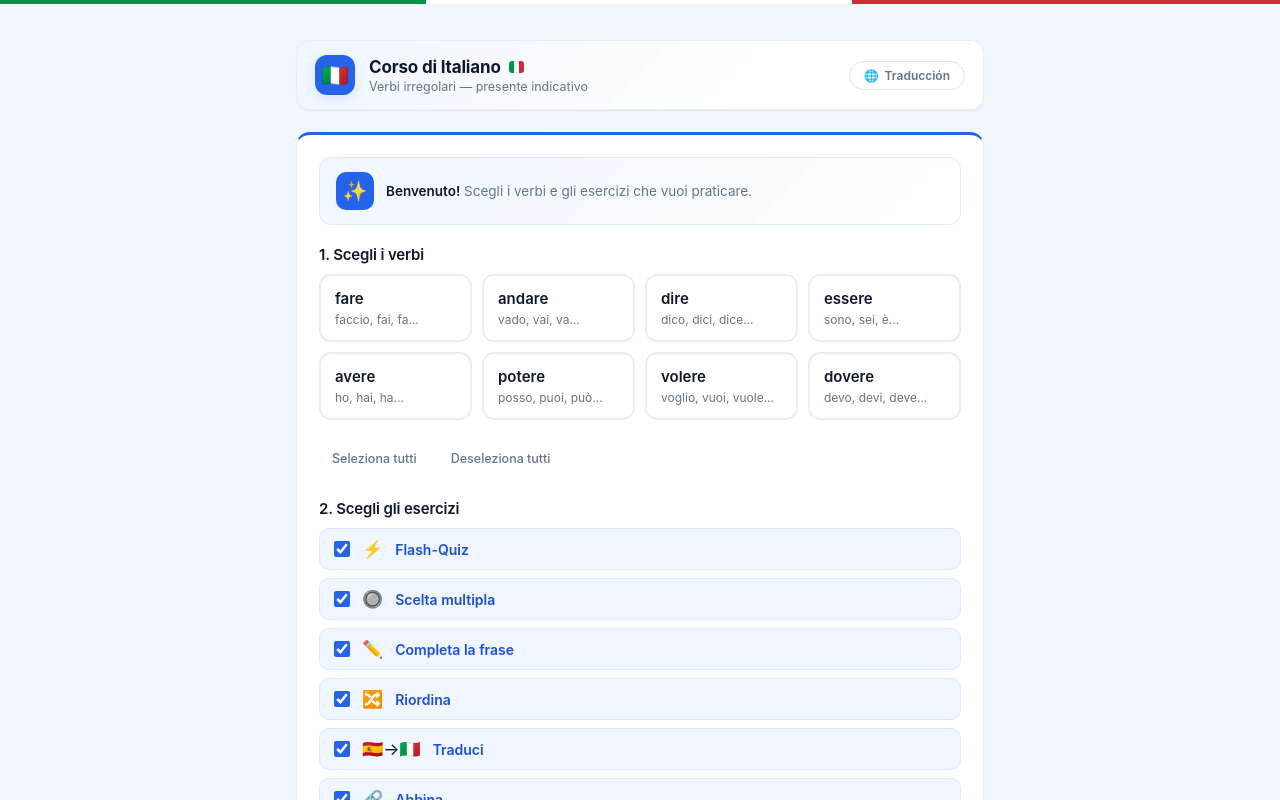
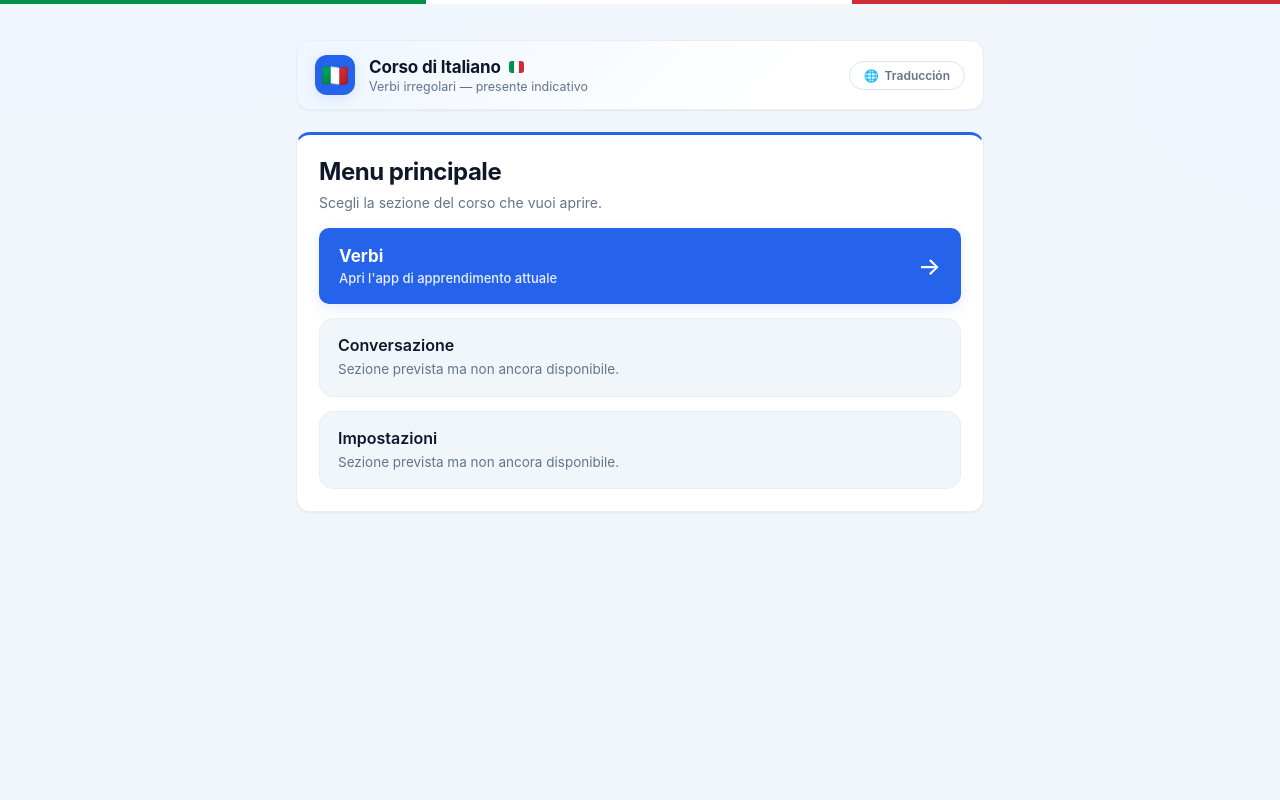
Before and after one commit to esteban-russi/corso-di-italiano, a React (Vite) app: page / in a window 1280 px wide. Shown: the top 800 px of the page. Built offline with nearby package versions, Linux system fonts and the light colour scheme.

Commit message:
Add top-level app section state

```diff
--- a/src/App.tsx
+++ b/src/App.tsx
@@ -20,6 +20,8 @@ type AppStage =
   | { kind: "selector" }
   | { kind: "lesson"; verbs: string[]; exercises: ExerciseType[]; step: number; errors: number; startTime: number }
   | { kind: "summary"; errors: number; startTime: number };
+
+type AppSection = "home" | "verbs-learning" | "conversation" | "settings";
 
 const exerciseMeta: Record<string, { emoji: string; titleIt: string; titleEs: string; descIt: string; descEs: string }> = {
   "intro": { emoji: "📋", titleIt: "Tabella di coniugazione", titleEs: "Tabla de conjugación", descIt: "Studia le coniugazioni dei verbi selezionati.", descEs: "Estudia las conjugaciones de los verbos seleccionados." },
@@ -66,6 +68,7 @@ function renderExercise(
 
 function AppContent() {
   const { lang } = useLang();
+  const [section, setSection] = useState<AppSection>("home");
   const [stage, setStage] = useState<AppStage>({ kind: "selector" });
   const [showConjTable, setShowConjTable] = useState(false);
   const [showExitConfirm, setShowExitConfirm] = useState(false);
@@ -297,9 +300,67 @@ function AppContent() {
 
       {/* Content */}
       <div key={stage.kind} className="fade-in" style={card}>
-        {stage.kind === "selector" && <VerbSelector onStart={handleStart} />}
+        {section === "home" && (
+          <div style={{ display: "grid", gap: 14 }}>
+            <div>
+              <div style={{ fontSize: 24, fontWeight: 700, color: "var(--color-text-primary)", letterSpacing: "-0.02em", marginBottom: 6 }}>
+                <T it="Menu principale" es="Menú principal" />
+              </div>
+              <div style={{ fontSize: 14, color: "var(--color-text-secondary)", lineHeight: 1.6 }}>
+                <T
+                  it="Scegli la sezione del corso che vuoi aprire."
+                  es="Elige la sección del curso que quieres abrir."
+                />
+              </div>
+            </div>
 
-        {stage.kind === "lesson" && (() => {
+            <button
+              onClick={() => setSection("verbs-learning")}
+              className="btn-primary"
+              style={{
+                ...btn(),
+                display: "flex",
+                alignItems: "center",
+                justifyContent: "space-between",
+                gap: 16,
+                padding: "18px 20px",
+                textAlign: "left",
+              }}
+            >
+              <span>
+                <span style={{ display: "block", fontSize: 17, fontWeight: 700, marginBottom: 4 }}>
+                  <T it="Verbi" es="Verbos" />
+                </span>
+                <span style={{ display: "block", fontSize: 13, opacity: 0.9, fontWeight: 500 }}>
+                  <T it="Apri l'app di apprendimento attuale" es="Abre la app de aprendizaje actual" />
+                </span>
+              </span>
+              <span aria-hidden="true" style={{ fontSize: 24 }}>→</span>
+            </button>
+
+            <div style={{ padding: "16px 18px", borderRadius: 14, border: "1px solid var(--color-border-tertiary)", background: "var(--color-background-secondary)" }}>
+              <div style={{ fontSize: 16, fontWeight: 600, color: "var(--color-text-primary)", marginBottom: 4 }}>
+                <T it="Conversazione" es="Conversación" />
+              </div>
+              <div style={{ fontSize: 13.5, color: "var(--color-text-secondary)", lineHeight: 1.5 }}>
+                <T it="Sezione prevista ma non ancora disponibile." es="Sección prevista pero aún no disponible." />
+              </div>
+            </div>
+
+            <div style={{ padding: "16px 18px", borderRadius: 14, border: "1px solid var(--color-border-tertiary)", background: "var(--color-background-secondary)" }}>
+              <div style={{ fontSize: 16, fontWeight: 600, color: "var(--color-text-primary)", marginBottom: 4 }}>
+                <T it="Impostazioni" es="Ajustes" />
+              </div>
+              <div style={{ fontSize: 13.5, color: "var(--color-text-secondary)", lineHeight: 1.5 }}>
+                <T it="Sezione prevista ma non ancora disponibile." es="Sección prevista pero aún no disponible." />
+              </div>
+            </div>
+          </div>
+        )}
+
+        {section === "verbs-learning" && stage.kind === "selector" && <VerbSelector onStart={handleStart} />}
+
+        {section === "verbs-learning" && stage.kind === "lesson" && (() => {
           const exerciseKey = stage.exercises[stage.step];
           const meta = exerciseMeta[exerciseKey];
           if (!meta) return null;
@@ -311,7 +372,7 @@ function AppContent() {
           );
         })()}
 
-        {stage.kind === "summary" && <LessonSummary errors={stage.errors} startTime={stage.startTime} onRestart={handleRestart} />}
+        {section === "verbs-learning" && stage.kind === "summary" && <LessonSummary errors={stage.errors} startTime={stage.startTime} onRestart={handleRestart} />}
       </div>
     </div>
   );
```
